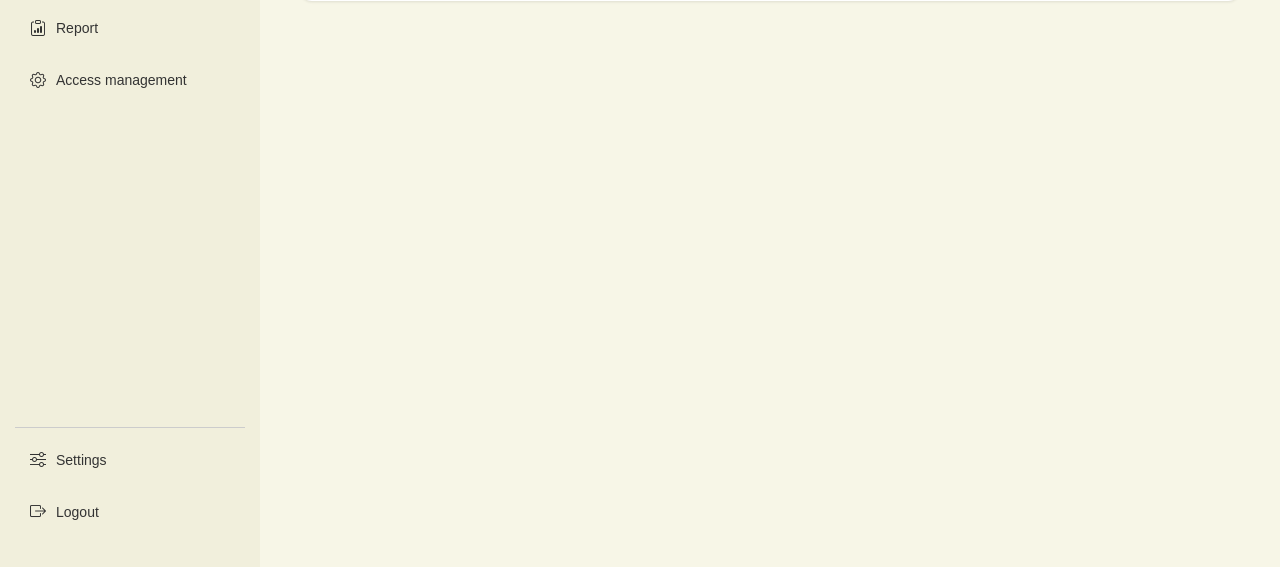
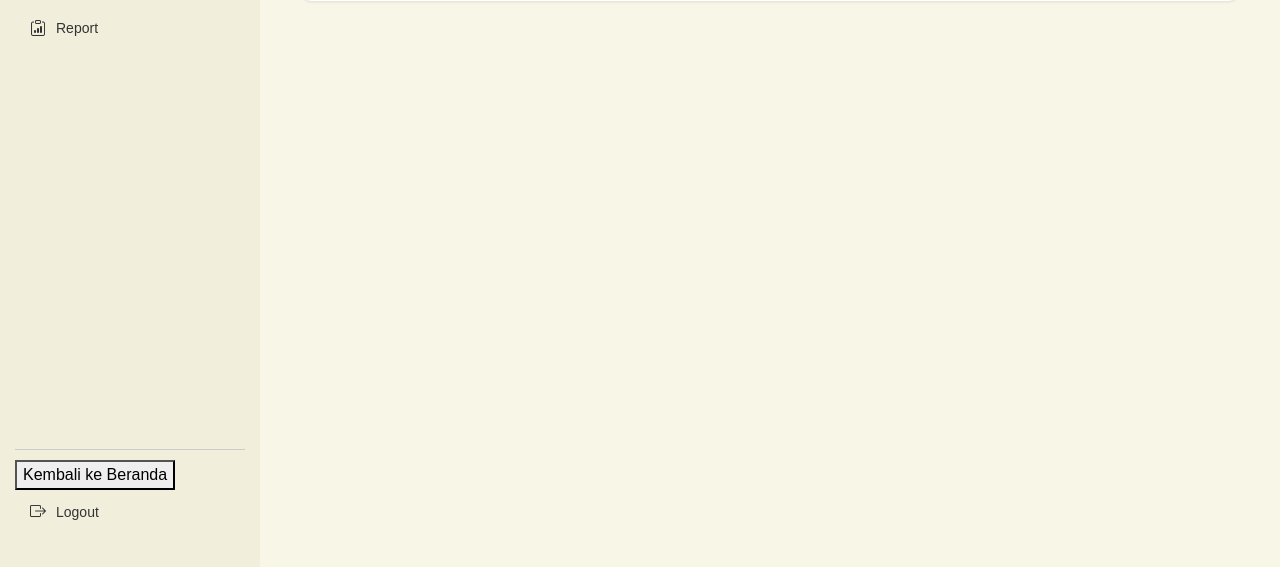
Before and after one commit to JackyAkagami/eCommerce_TokoBuku, a PHP site: page /E-Commerce/admin/dashboard in a window 1280 px wide. Shown: the part 233-800 px from the top of the page. Run offline with PHP 8.4, Linux system fonts and the light colour scheme; the visitor is signed in with stand-in values (Sample User, id 1); data that the repository does not hold is empty.

Commit message:
satu aja dulu

```diff
--- a/app/views/admin/dashboard.php
+++ b/app/views/admin/dashboard.php
@@ -97,10 +97,11 @@
       <a href="<?= BASEURL; ?>/pesanan"><i class="bi bi-clock-history"></i> Order history</a>
       <a href="#"><i class="bi bi-cash-coin"></i> Finance</a>
       <a href="#"><i class="bi bi-clipboard-data"></i> Report</a>
-      <a href="#"><i class="bi bi-gear"></i> Access management</a>
     </div>
     <div class="bottom">
-      <a href="#"><i class="bi bi-sliders"></i> Settings</a>
+      <button type="button" class="btn-secondary-link" onclick="window.location.href='<?= BASEURL; ?>/home'">
+                        Kembali ke Beranda
+       </button>
       <a href="<?= BASEURL; ?>/auth/logout"><i class="bi bi-box-arrow-right"></i> Logout</a>
     </div>
   </div>
```
